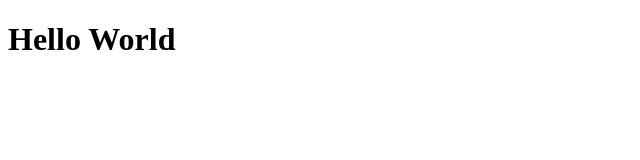
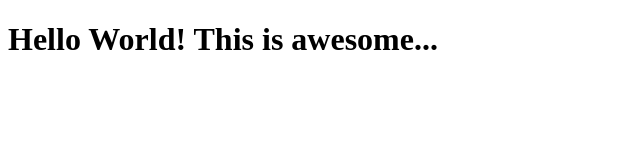
Before and after one commit to priyankanm/html-test, a plain HTML site: page site/index.html in a window 1280 px wide. Shown: the whole page, without its empty margins (0-640 px from the left). Drawn offline with Linux system fonts and the light colour scheme.

Commit message:
Small addition to our page content

```diff
--- a/site/index.html
+++ b/site/index.html
@@ -4,7 +4,7 @@
 	<title>Hello World</title>
 </head>
 <body>
-<h1>Hello World</h1>
+<h1>Hello World! This is awesome...</h1>
 
 </body>
 </html>
```
